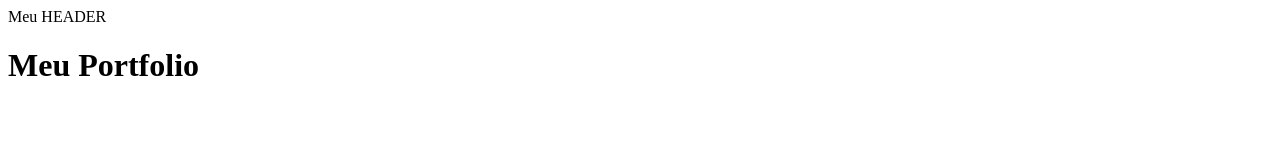
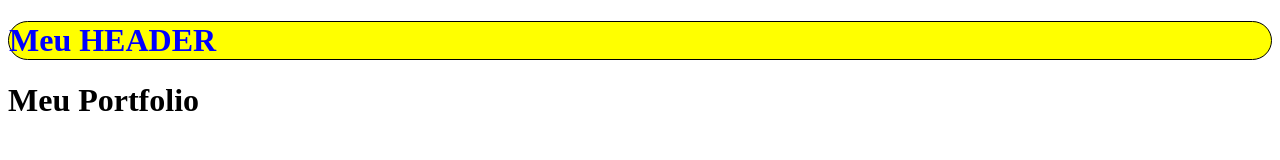
Before and after one commit to Lucaasfacanha/portfolio-aula-22-09, a plain HTML site: page Index.html in a window 1280 px wide. Drawn offline with Linux system fonts and the light colour scheme.

Commit message:
add style css

```diff
--- a/Index.html
+++ b/Index.html
@@ -4,10 +4,11 @@
     <meta charset="UTF-8">
     <meta name="viewport" content="width=device-width, initial-scale=1.0">
     <title>Document</title>
+    <link rel="stylesheet" href="style.css">
 </head>
 <body>
     <header>
-        Meu HEADER
+        <h1>Meu HEADER</h1>
     </header>
     <h1>
         Meu Portfolio
--- /dev/null
+++ b/style.css
@@ -0,0 +1,6 @@
+header h1{
+    color: blue;
+    border: 1px solid black;
+    border-radius: 20px;
+    background-color: yellow;
+}
```
